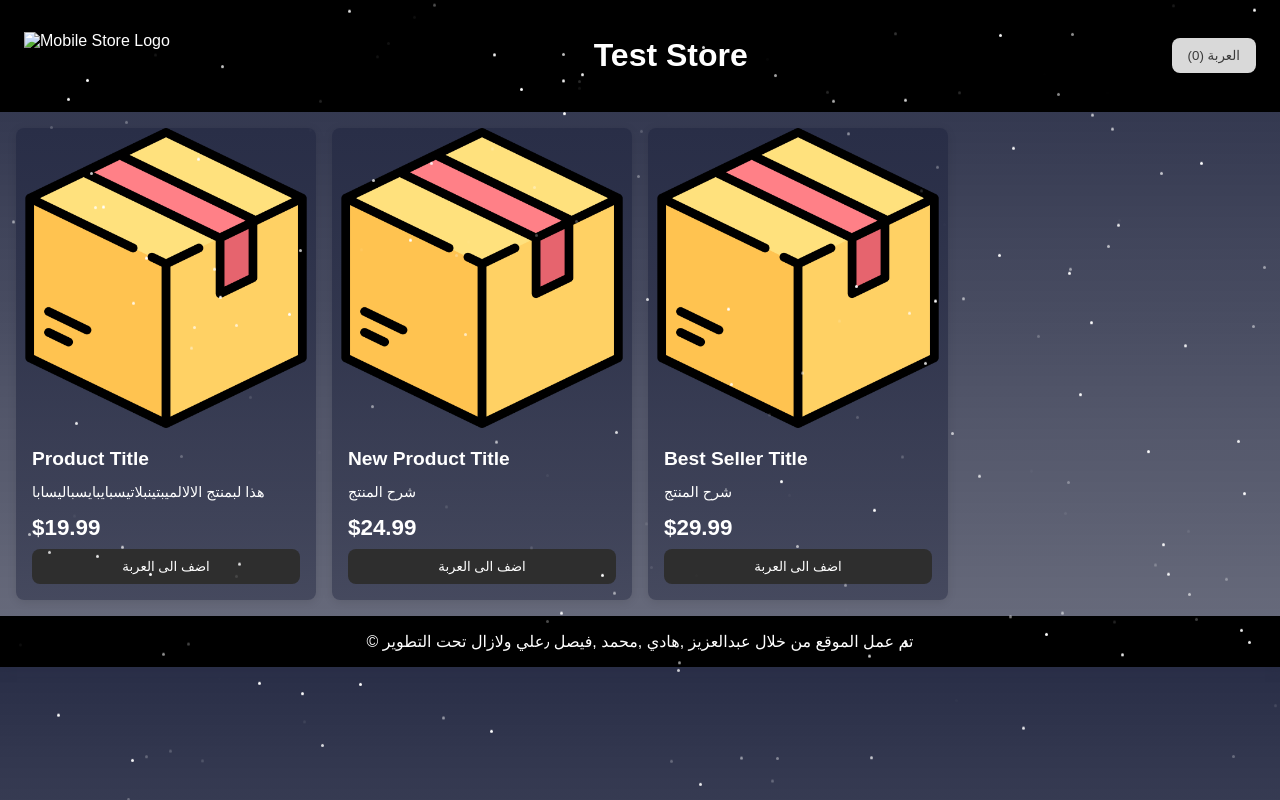
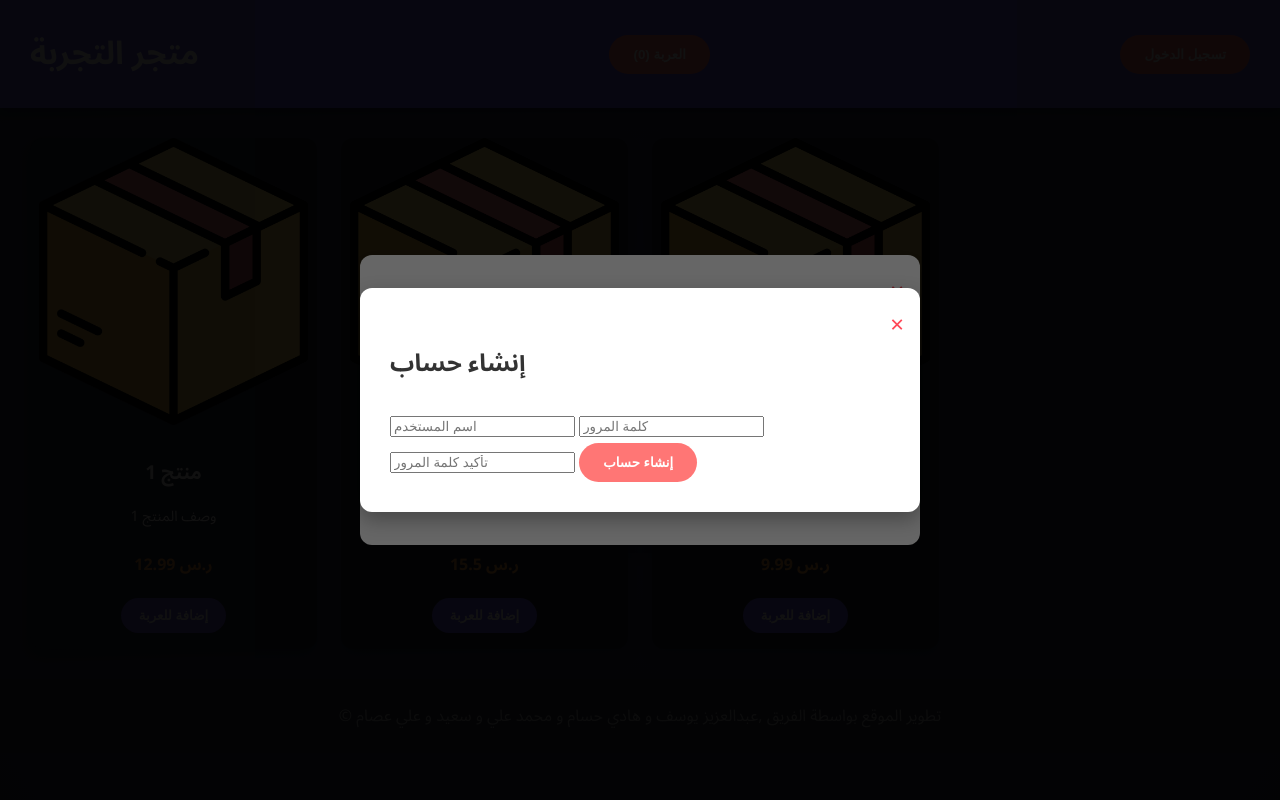
Before and after one commit to azozz88/MY-PROJECT, a plain HTML site: page index.html in a window 1280 px wide. Drawn offline with Linux system fonts and the light colour scheme.

Commit message:
Add files via upload

```diff
--- a/index.html
+++ b/index.html
@@ -1,232 +1,290 @@
 <!DOCTYPE html>
-<html lang="en">
+<html lang="ar">
 <head>
     <meta charset="UTF-8">
     <meta name="viewport" content="width=device-width, initial-scale=1.0">
-    <title>Test - Product Page</title>
+    <title>متجر تجريبي - صفحة المنتج</title>
+    <link href="https://fonts.googleapis.com/css2?family=Noto+Sans+Arabic:wght@400;700&display=swap" rel="stylesheet">
     <style>
-        :root {
-            --background: #ffffff;
-            --foreground: #3b3b3b;
-            --card-background: #f5f5f5;
-            --card-foreground: #222;
-            --primary-color: #000000;
-            --secondary-color: #d9d9d9;
-            --button-color: #2e2e2e;
-            --button-text-color: #ffffff;
+        /* تنسيقات عامة */
+        body {
+            font-family: 'Noto Sans Arabic', sans-serif;
+            background: linear-gradient(to bottom, #1d1f33, #333554);
+            color: #fff;
+            margin: 0;
+            padding: 0;
+            overflow-x: hidden;
         }
 
-        body {
-            font-family: Arial, sans-serif;
-            background: linear-gradient(to top, rgba(59, 63, 85, 0.753), rgb(41, 46, 71));
-            color: var(--foreground);
-            margin: 0;
-            padding: 0;
-            box-shadow: 0px 0px 10px 0px #292e47;
-        }
-
+        /* الرأس */
         .header {
-            background-color: var(--primary-color);
-            color: var(--button-text-color);
-            padding: 16px 24px;
+            background-color: #6c5ce7;
+            color: #fff;
+            padding: 20px 30px;
             display: flex;
             justify-content: space-between;
             align-items: center;
+            box-shadow: 0 4px 10px rgba(0, 0, 0, 0.3);
+            position: sticky;
+            top: 0;
+            z-index: 1000;
         }
 
-        .logo {
-            height: 48px;
+        .header h1 {
+            margin: 0;
         }
 
-        .cart-button {
-            background-color: var(--secondary-color);
-            color: var(--foreground);
-            padding: 10px 16px;
+        .cart-button, #loginButton, #registerButton {
+            background-color: #ff7675;
+            color: #fff;
+            padding: 12px 24px;
             border: none;
-            border-radius: 8px;
+            border-radius: 24px;
             cursor: pointer;
-            transition: background-color 0.3s;
+            font-weight: bold;
+            transition: transform 0.3s ease, box-shadow 0.3s ease;
         }
 
-        .cart-button:hover {
-            background-color: var(--primary-color);
-            color: var(--button-text-color);
+        .cart-button:hover, #loginButton:hover, #registerButton:hover {
+            transform: scale(1.05);
+            box-shadow: 0 6px 12px rgba(0, 0, 0, 0.2);
         }
 
+        /* شبكة المنتجات */
         .product-grid {
             display: grid;
-            grid-template-columns: repeat(auto-fill, minmax(300px, 1fr));
-            gap: 16px;
-            padding: 16px;
+            grid-template-columns: repeat(auto-fill, minmax(280px, 1fr));
+            gap: 24px;
+            padding: 30px;
         }
 
         .product-card {
-            background: linear-gradient(to top, rgba(59, 63, 85, 0.753), rgb(41, 46, 71));
-            box-shadow: 0 2px 10px rgba(0, 0, 0, 0.1);
-            border-radius: 8px;
+            background: #252838;
+            color: #fff;
+            border-radius: 12px;
             overflow: hidden;
-            transition: transform 0.3s;
+            box-shadow: 0 6px 15px rgba(0, 0, 0, 0.2);
+            transition: transform 0.3s ease, box-shadow 0.3s ease;
         }
 
         .product-card:hover {
-            transform: scale(1.05);
+            transform: scale(1.04);
+            box-shadow: 0 8px 20px rgba(0, 0, 0, 0.3);
         }
 
         .product-image {
             width: 100%;
-            object-fit: cover;
+            height: auto;
         }
 
         .product-info {
             padding: 16px;
+            text-align: center;
         }
 
         .product-title {
-            color: var(--background);
-            font-size: 1.2rem;
+            font-size: 1.2em;
             margin: 0;
         }
 
         .product-description {
-            color: var(--background);
-            font-size: 0.9rem;
+            font-size: 0.9em;
+            margin: 8px 0;
         }
 
         .product-price {
-            color: var(--background);
-            font-size: 1.4rem;
             font-weight: bold;
-            margin: 8px 0;
+            color: #ff9f43;
         }
 
         .add-to-cart {
-            background-color: var(--button-color);
-            color: var(--button-text-color);
-            padding: 10px;
+            background-color: #6c5ce7;
+            color: #fff;
+            padding: 10px 18px;
             border: none;
-            border-radius: 8px;
+            border-radius: 20px;
             cursor: pointer;
-            transition: background-color 0.3s;
-            width: 100%;
+            font-weight: bold;
+            transition: transform 0.3s ease;
         }
 
         .add-to-cart:hover {
-            background-color: #444;
+            transform: scale(1.05);
+            box-shadow: 0 5px 15px rgba(108, 92, 231, 0.4);
         }
 
-        .footer {
-            background-color: var(--primary-color);
-            color: var(--button-text-color);
-            text-align: center;
-            padding: 16px;
+        /* تنسيق النوافذ المنبثقة */
+        .modal {
+            display: none;
+            position: fixed;
+            z-index: 1000;
+            left: 0;
+            top: 0;
+            width: 100%;
+            height: 100%;
+            background-color: rgba(0, 0, 0, 0.6);
+            overflow: auto;
+            display: flex;
+            justify-content: center;
+            align-items: center;
         }
 
+        .modal-content {
+            background-color: #ffffff;
+            color: #333;
+            padding: 30px;
+            border-radius: 12px;
+            width: 90%;
+            max-width: 500px;
+            box-shadow: 0 8px 20px rgba(0, 0, 0, 0.3);
+            position: relative;
+            animation: fadeIn 0.4s ease-out;
+        }
+
+        .close {
+            position: absolute;
+            top: 12px;
+            right: 16px;
+            font-size: 24px;
+            cursor: pointer;
+            color: #ff4757;
+        }
+
+        @keyframes fadeIn {
+            from { opacity: 0; }
+            to { opacity: 1; }
+        }
+
+        /* النجوم الخلفية */
         .starfield {
-            position: absolute;
+            position: fixed;
             width: 100%;
             height: 100%;
+            top: 0;
+            left: 0;
+            z-index: -1;
             overflow: hidden;
             pointer-events: none;
+            background: radial-gradient(circle, rgba(54,55,93,1) 0%, rgba(41,46,71,1) 100%);
+            animation: star-animation 10s linear infinite;
         }
 
-        .star {
-            position: absolute;
-            background: white;
-            width: 3px;
-            height: 3px;
-            border-radius: 50%;
-            opacity: 0;
-            animation: twinkling 2s infinite ease-in-out;
-        }
-
-        .group1 .star {
-            animation: twinkling 2s infinite ease-in-out, moveUpFast 5s cubic-bezier(0.55, 0.06, 0.68, 0.19) infinite;
-        }
-
-        .group2 .star {
-            animation: twinkling 2s infinite ease-in-out, moveUpSlow 10s cubic-bezier(0.55, 0.06, 0.68, 0.19) infinite;
-        }
-
-        @keyframes twinkling {
-            0% { opacity: 0; }
-            50% { opacity: 1; }
-            100% { opacity: 0; }
-        }
-
-        @keyframes moveUpFast {
-            from { transform: translateY(100%); }
-            to { transform: translateY(-100%); }
-        }
-
-        @keyframes moveUpSlow {
-            from { transform: translateY(100%); }
-            to { transform: translateY(-100%); }
+        /* تنسيقات إضافية */
+        footer {
+            text-align: center;
+            padding: 20px;
+            background-color: #2d2e40;
+            color: #aaa;
         }
     </style>
 </head>
 <body>
-    <div class="starfield group1"></div>
-    <div class="starfield group2"></div>
+    <!-- خلفية النجوم -->
+    <div class="starfield"></div>
+
+    <!-- الرأس -->
     <header class="header">
-        <img src="app-store.png" alt="Mobile Store Logo" class="logo" />
-        <h1>Test Store</h1>
-        <button class="cart-button">العربة (0)</button>
+        <h1>متجر التجربة</h1>
+        <button class="cart-button" onclick="showModal('cartModal')">العربة (0)</button>
+        <button id="loginButton" onclick="showModal('loginModal')">تسجيل الدخول</button>
     </header>
 
-    <main class="product-grid">
-        <div class="product-card">
-            <img src="box.png" alt="Product Image" class="product-image" />
-            <div class="product-info">
-                <h3 class="product-title">Product Title</h3>
-                <p class="product-description">هذا لبمنتج الالالميبتينبلاتيسبايبايسباليسابا</p>
-                <p class="product-price">$19.99</p>
-                <button class="add-to-cart">اضف الى العربة</button>
+    <!-- شبكة المنتجات -->
+    <main class="product-grid" id="productGrid">
+        <!-- سيتم تحميل المنتجات هنا بواسطة JavaScript -->
+    </main>
+
+    <!-- نوافذ منبثقة -->
+    <div id="cartModal" class="modal">
+        <div class="modal-content">
+            <span class="close" onclick="closeModal('cartModal')">&times;</span>
+            <h2>عربة التسوق</h2>
+            <div id="cartItems"></div>
+            <div id="cartTotal"></div>
+            <button id="checkoutButton" style="width: 100%; padding: 10px; margin-top: 20px;">الدفع</button>
         </div>
     </div>
 
-        <div class="product-card">
-            <img src="box.png" alt="New Product Image" class="product-image" />
-            <div class="product-info">
-                <h3 class="product-title">New Product Title</h3>
-                <p class="product-description">شرح المنتج</p>
-                <p class="product-price">$24.99</p>
-                <button class="add-to-cart">اضف الى العربة</button>
+    <div id="loginModal" class="modal">
+        <div class="modal-content">
+            <span class="close" onclick="closeModal('loginModal')">&times;</span>
+            <h2>تسجيل الدخول</h2>
+            <input type="text" id="loginUsername" placeholder="اسم المستخدم" />
+            <input type="password" id="loginPassword" placeholder="كلمة المرور" />
+            <button id="loginButton">تسجيل الدخول</button>
+            <p>ليس لديك حساب؟ <a href="#" onclick="showModal('registerModal'); closeModal('loginModal')">إنشاء حساب</a></p>
         </div>
     </div>
 
-        <div class="product-card">
-            <img src="box.png" alt="Best Seller Image" class="product-image" />
-            <div class="product-info">
-                <h3 class="product-title">Best Seller Title</h3>
-                <p class="product-description">شرح المنتج</p>
-                <p class="product-price">$29.99</p>
-                <button class="add-to-cart">اضف الى العربة</button>
+    <div id="registerModal" class="modal">
+        <div class="modal-content">
+            <span class="close" onclick="closeModal('registerModal')">&times;</span>
+            <h2>إنشاء حساب</h2>
+            <input type="text" id="registerUsername" placeholder="اسم المستخدم" />
+            <input type="password" id="registerPassword" placeholder="كلمة المرور" />
+            <input type="password" id="confirmPassword" placeholder="تأكيد كلمة المرور" />
+            <button id="registerButton">إنشاء حساب</button>
         </div>
     </div>
-    </main>
-
-    <footer class="footer">
-        &copy; تم عمل الموقع من خلال عبدالعزيز ,هادي ,محمد ,فيصل ٫علي ولازال تحت التطوير
-    </footer>
 
     <script>
-        const createStars = (starField, starCount) => {
-            for (let i = 0; i < starCount; i++) {
-                let star = document.createElement('div');
-                star.classList.add('star');
-                star.style.left = `${Math.random() * 100}%`;
-                star.style.top = `${Math.random() * 100}%`;
-                star.style.animationDelay = `${Math.random() * 5}s`;
-                starField.appendChild(star);
+        let cart = [];
+        let products = [
+            { title: 'منتج 1', description: 'وصف المنتج 1', price: 12.99, imageURL: 'box.png' },
+            { title: 'منتج 2', description: 'وصف المنتج 2', price: 15.50, imageURL: 'box.png' },
+            { title: 'منتج 3', description: 'وصف المنتج 3', price: 9.99, imageURL: 'box.png' }
+        ];
+
+        const displayProducts = () => {
+            const productGrid = document.getElementById('productGrid');
+            productGrid.innerHTML = '';
+            products.forEach((product, index) => {
+                productGrid.innerHTML += `
+                    <div class="product-card">
+                        <img src="${product.imageURL}" alt="${product.title}" class="product-image" />
+                        <div class="product-info">
+                            <h3 class="product-title">${product.title}</h3>
+                            <p class="product-description">${product.description}</p>
+                            <p class="product-price">${product.price} ر.س</p>
+                            <button class="add-to-cart" onclick="addToCart(${index})">إضافة للعربة</button>
+                        </div>
+                    </div>`;
+            });
+        };
+
+        const addToCart = (index) => {
+            cart.push(products[index]);
+            updateCart();
+        };
+
+        const updateCart = () => {
+            const cartItems = document.getElementById('cartItems');
+            cartItems.innerHTML = '';
+            cart.forEach(item => {
+                cartItems.innerHTML += `<p>${item.title} - ${item.price} ر.س</p>`;
+            });
+            document.querySelector('.cart-button').textContent = `العربة (${cart.length})`;
+        };
+
+        const showModal = (modalId) => {
+            document.getElementById(modalId).style.display = 'flex';
+        };
+
+        const closeModal = (modalId) => {
+            document.getElementById(modalId).style.display = 'none';
+        };
+
+        window.onclick = (event) => {
+            if (event.target.classList.contains('modal')) {
+                event.target.style.display = 'none';
             }
         };
 
-        const group1 = document.querySelector('.group1');
-        const group2 = document.querySelector('.group2');
-        const starCount = 100;
+        displayProducts();
+    </script>
 
-        createStars(group1, starCount);
-        createStars(group2, starCount);
-    </script>
+    <footer>
+        &copy; تطوير الموقع بواسطة الفريق ,عبدالعزيز يوسف و هادي حسام و محمد علي و سعيد و علي عصام
+    </footer>
 </body>
 </html>
```
Lines whose indentation alone changed are shown as unchanged.
